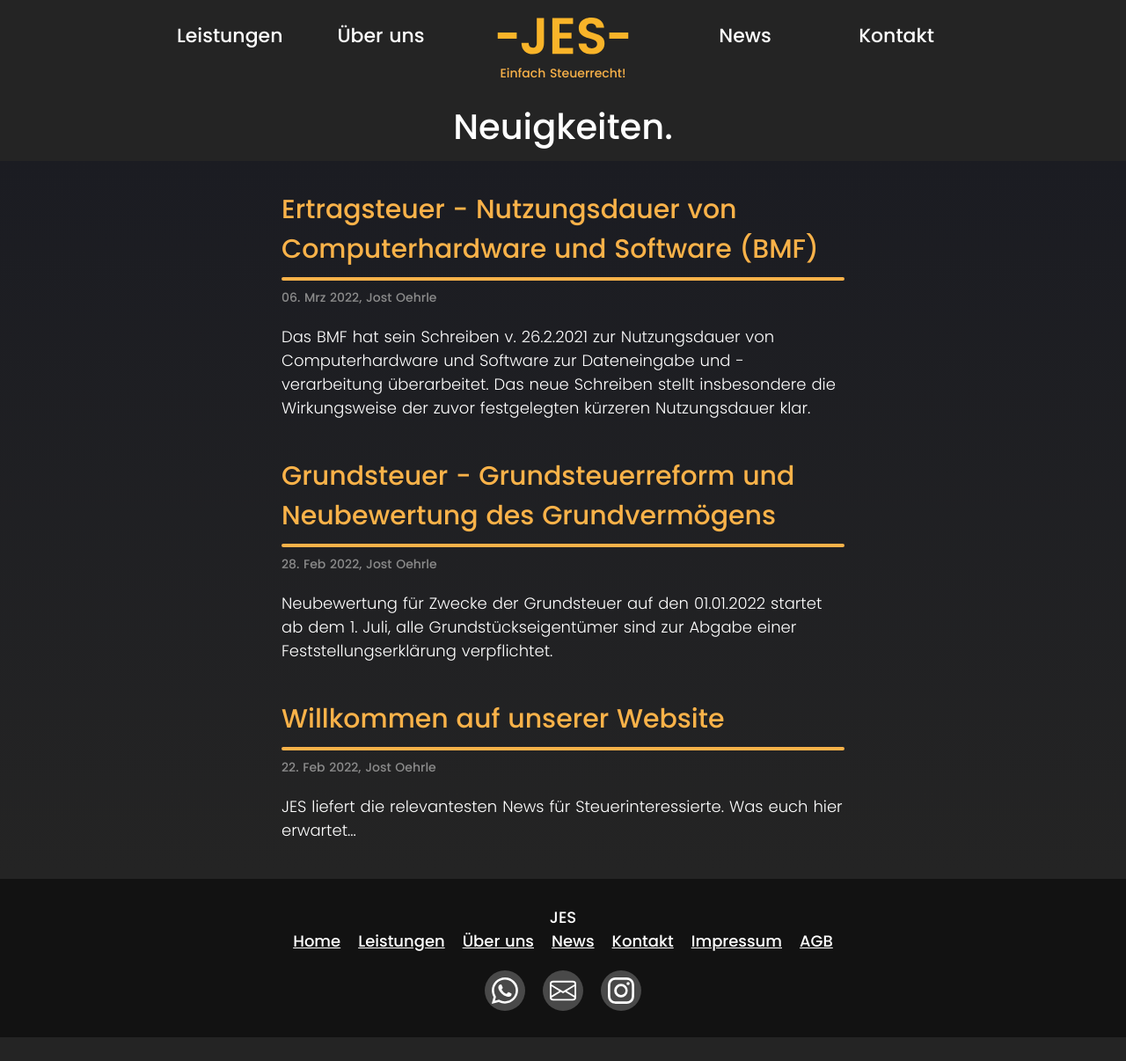
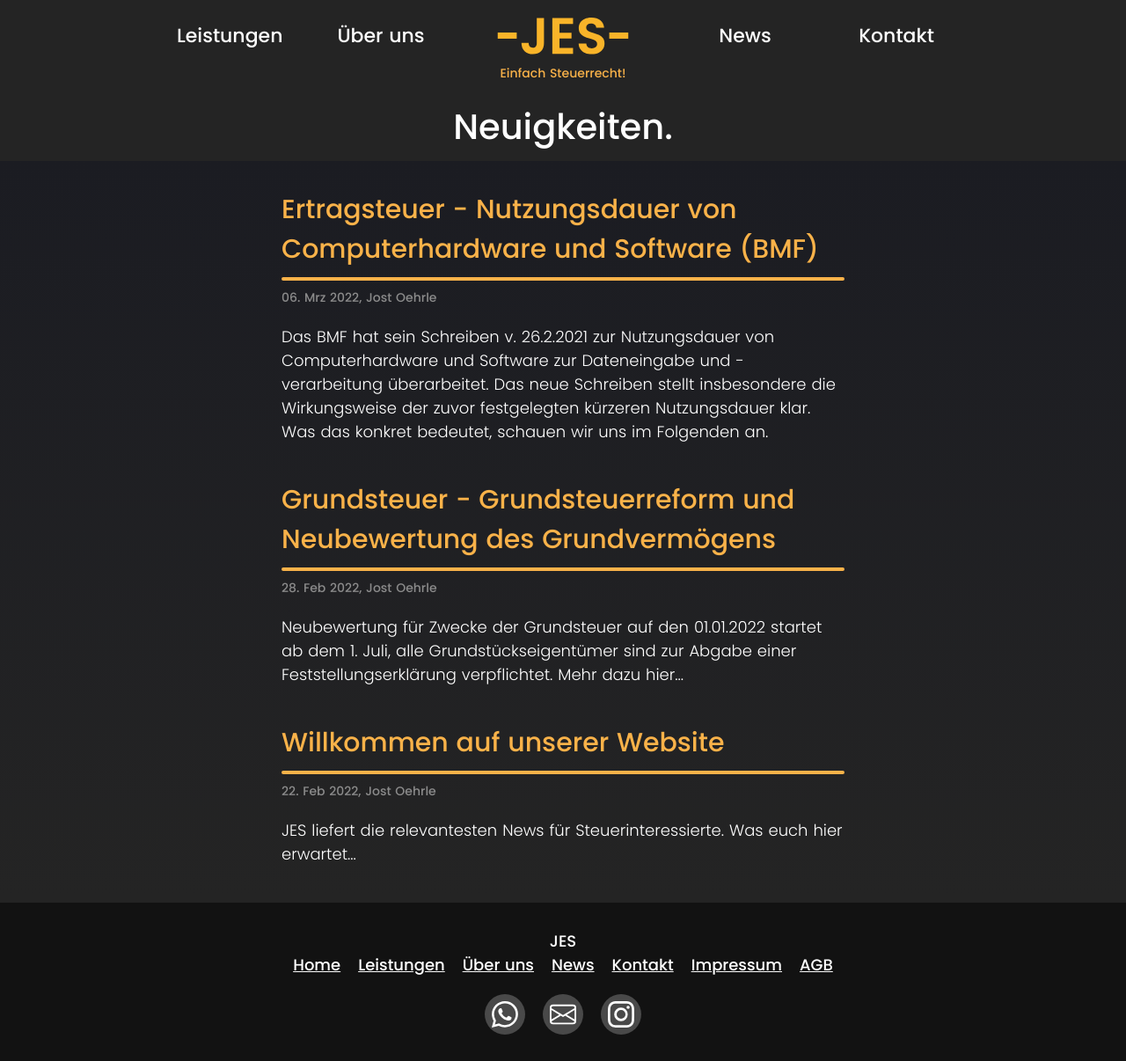
Before and after one commit to Hangman/jespage, a Jekyll site: the page built from news.md, in a window 1280 px wide. Shown: the whole page at 88% size. Built offline with Jekyll 4.4.1, drawn with Linux system fonts in a browser that asks for light colours; before the commit the page ends 1179 px from its top, so only the background shows below that.

Commit message:
News excerpts noch etwas verbessert
Signed-off-by: Matthias <webmaster@pottgames.de>

```diff
--- a/_posts/2022-02-28-Grundsteuerreform.md
+++ b/_posts/2022-02-28-Grundsteuerreform.md
@@ -3,7 +3,7 @@ layout: article
 title: Grundsteuer - Grundsteuerreform und Neubewertung des Grundvermögens
 datestring: 28. Feb 2022
 author: Jost Oehrle
-excerpt: Neubewertung für Zwecke der Grundsteuer auf den 01.01.2022 startet ab dem 1. Juli, alle Grundstückseigentümer sind zur Abgabe einer Feststellungserklärung verpflichtet.
+excerpt: Neubewertung für Zwecke der Grundsteuer auf den 01.01.2022 startet ab dem 1. Juli, alle Grundstückseigentümer sind zur Abgabe einer Feststellungserklärung verpflichtet. Mehr dazu hier...
 ---
 
 Mit dem Grundsteuer-Reformgesetz wurde festgelegt, dass in der BRD auf den 01.01.2022 als Bewertungsstichtag alle Grundstücke im Bundesgebiet für Zwecke der Grundsteuer neu zu bewerten sind. Diese Neubewertung fußt auf dem Urteil des Bundesverfassungsgerichtes vom 10. April 2018. Auf den 01.01.2022 (Besteuerungsstichtag) wird sodann mit dem neu ermittelten Wert ein sog. "Grundsteuerwert" festgestellt, der den bisherigen "Einheitswert" ersetzt und der Festsetzung der neuen Grundsteuer ab 2025 zugrunde gelegt wird. Auf die Finanzbehörden aber auch die Grundstücksbesitzer\*innen kommt im Rahmen der Neubewertung der Grundstücke im Bundesgebiet eine erhebliche Mehrarbeit zu.
--- a/_posts/2022-03-06-Nutzungsdauer-von-Computerhardware-und-Software.md
+++ b/_posts/2022-03-06-Nutzungsdauer-von-Computerhardware-und-Software.md
@@ -3,7 +3,7 @@ layout: article
 title: Ertragsteuer - Nutzungsdauer von Computerhardware und Software (BMF)
 datestring: 06. Mrz 2022
 author: Jost Oehrle
-excerpt: Das BMF hat sein Schreiben v. 26.2.2021 zur Nutzungsdauer von Computerhardware und Software zur Dateneingabe und -verarbeitung überarbeitet. Das neue Schreiben stellt insbesondere die Wirkungsweise der zuvor festgelegten kürzeren Nutzungsdauer klar.
+excerpt: Das BMF hat sein Schreiben v. 26.2.2021 zur Nutzungsdauer von Computerhardware und Software zur Dateneingabe und -verarbeitung überarbeitet. Das neue Schreiben stellt insbesondere die Wirkungsweise der zuvor festgelegten kürzeren Nutzungsdauer klar. Was das konkret bedeutet, schauen wir uns im Folgenden an.
 ---
 
 In dem neuen Schreiben (BMF-Schreiben v. 22.02.2022 - IV C 3 - S 2190/21/10002 :025) stellt das BMF ergänzend zu seinem vorherigen Schreiben (BStBl I 2021 S. 298) in Rn. 1.1 und 1.4 Folgendes klar:<br><br>
```
